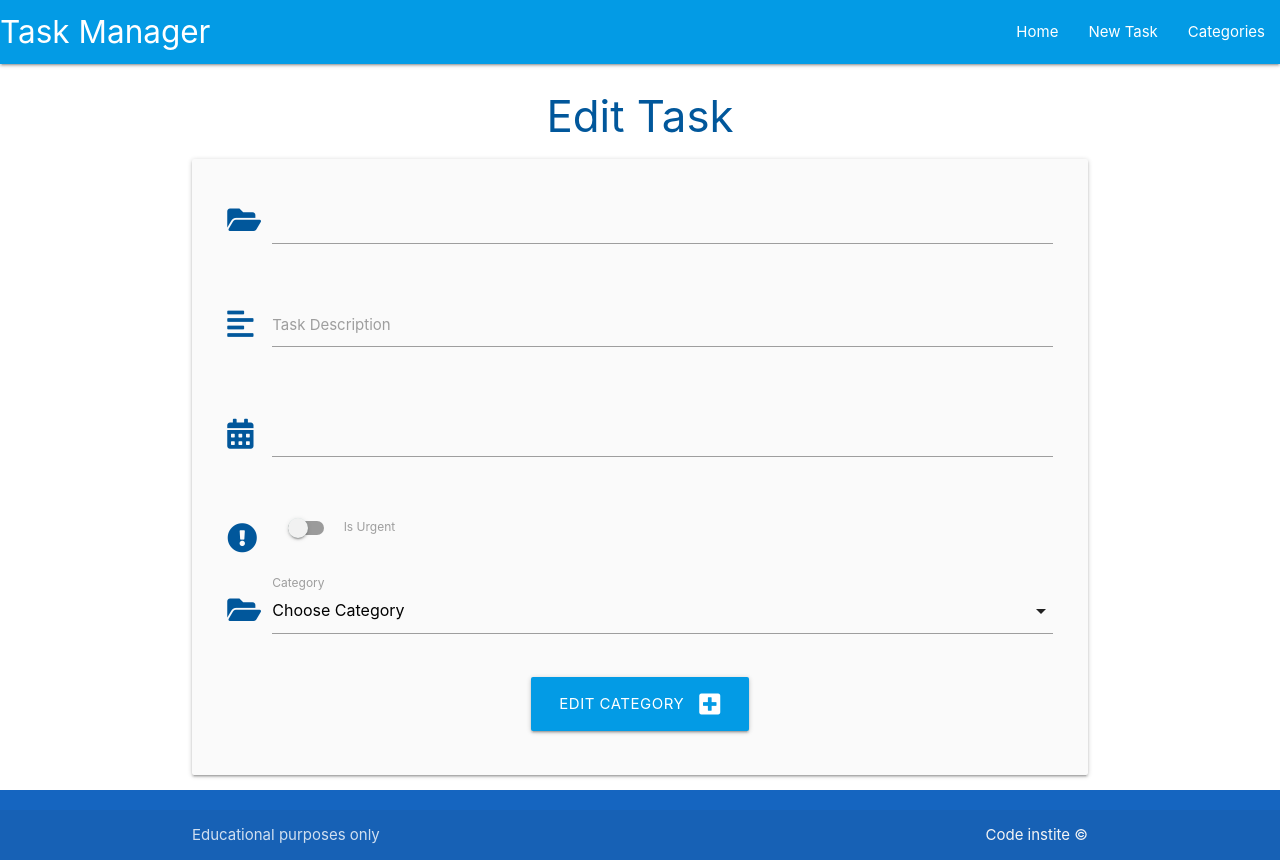
After one commit to EthanTrout/tasks, a Flask app: template taskmanager/templates/edit_task.html in a window 1280 px wide. The commit adds this page. Run offline with Flask 2, Linux system fonts and the light colour scheme; the template is opened without the code that fills it, so the values that code supplies are empty.

Commit message:
Final comimit . all functionality works

```diff
--- /dev/null
+++ b/taskmanager/templates/edit_task.html
@@ -0,0 +1,79 @@
+{% extends "base.html" %}
+{% block content %}
+
+<h3 class="light-blue-text text-darken-4 center-align">Edit Task</h3>
+
+<div class="row card-panel grey lighten-5">
+    <form class="col s12" method="POST" action="{{ url_for('edit_task', task_id =task.id) }}">
+        <!-- Task name -->
+        <div class="row">
+            <div class="input-field col s12">
+                <i class="fas fa-folder-open prefix light-blue-text text-darken-4"></i>
+                <input id="task_name" name="task_name" value="{{task.task_name}}" minlength="3" maxlength="25" type="text" class="validate" required>
+                <label for="task_name">{{task.task_name}}</label>
+            </div>
+        </div>
+        <!-- task description -->
+        <div class="row">
+            <div class="input-field col s12">
+                <i class="fas fa-align-left prefix light-blue-text text-darken-4"></i>
+                <textarea id="task_description" name="task_description" minlength="5" maxlength="200"
+                    type="text" class="materialize-textarea validate" required>{{- task.task_description -}}</textarea>
+                <label for="task_description">Task Description</label>
+            </div>
+        </div>
+        <!-- due date -->
+        <div class="row">
+            <div class="input-field col s12">
+                <i class="fas fa-calendar-alt prefix light-blue-text text-darken-4"></i>
+                <input id="due_date" name="due_date" type="text" value="{{task.due_date.strftime('%d %B, %Y')}}" class="datepicker validate" required>
+                <label for="due_date"></label>
+            </div>
+        </div>
+        <!-- is urgent -->
+        <div class="row">
+            <div class="input-field col s12">
+                <div class="switch">
+                    <i class="fas fa-exclamation-circle prefix light-blue-text text-darken-4"></i>
+                    <label for="is_urgent">
+                        {% if task.is_urgent == true %}
+                        <input id="is_urgent" name="is_urgent" type="checkbox" checked>
+
+                        {% else %}
+                        <input id="is_urgent" name="is_urgent" type="checkbox">
+                        {% endif%}
+                        <span class="lever"></span>
+                        Is Urgent
+                    </label>
+                </div>
+            </div>
+        </div>
+            <!-- category id -->
+            <div class="row">
+                <div class="input-field col s12">
+                    <i class="fas fa-folder-open prefix light-blue-text text-darken-4"></i>
+                    <select id="category_id" name="category_id" class="validate" required>
+                        <option value="" disabled>Choose Category</option>
+                        {% for category in categories %}
+                            {% if category == task.category %}
+                                <option value="{{ category.id }}" selected>{{ category.category_name }}</option>
+                            {% else %}
+                                <option value="{{ category.id }}">{{ category.category_name }}</option>
+                            {% endif %}
+                        {% endfor %}
+                    </select>
+                    <label for="category_id">Category</label>
+                </div>
+            </div>
+        <!-- submit button -->
+        <div class="row">
+            <div class="col s12 center-align">
+                <button type="submit" class="btn-large light-blue darken-1">
+                    Edit Category <i class="fas fa-plus-square right"></i>
+                </button>
+            </div>
+        </div>
+    </form>
+</div>
+
+{% endblock %}
--- a/taskmanager/templates/tasks.html
+++ b/taskmanager/templates/tasks.html
@@ -23,6 +23,10 @@
         <div class="collapsible-body">
             <strong>{{ task.category }}</strong>
             <p>{{ task.task_description }}</p>
+            <p> <a href="{{url_for('edit_task', task_id =task.id)}}" class="btn green accent-4">Edit</a>
+                <a href="{{url_for('delete_task', task_id =task.id)}}" class="btn red">Delete</a>
+            </p>
+
         </div>
     </li>
     {% endfor %}
```
Also changed, not shown: taskmanager/routes.py (+22 -0 lines).
